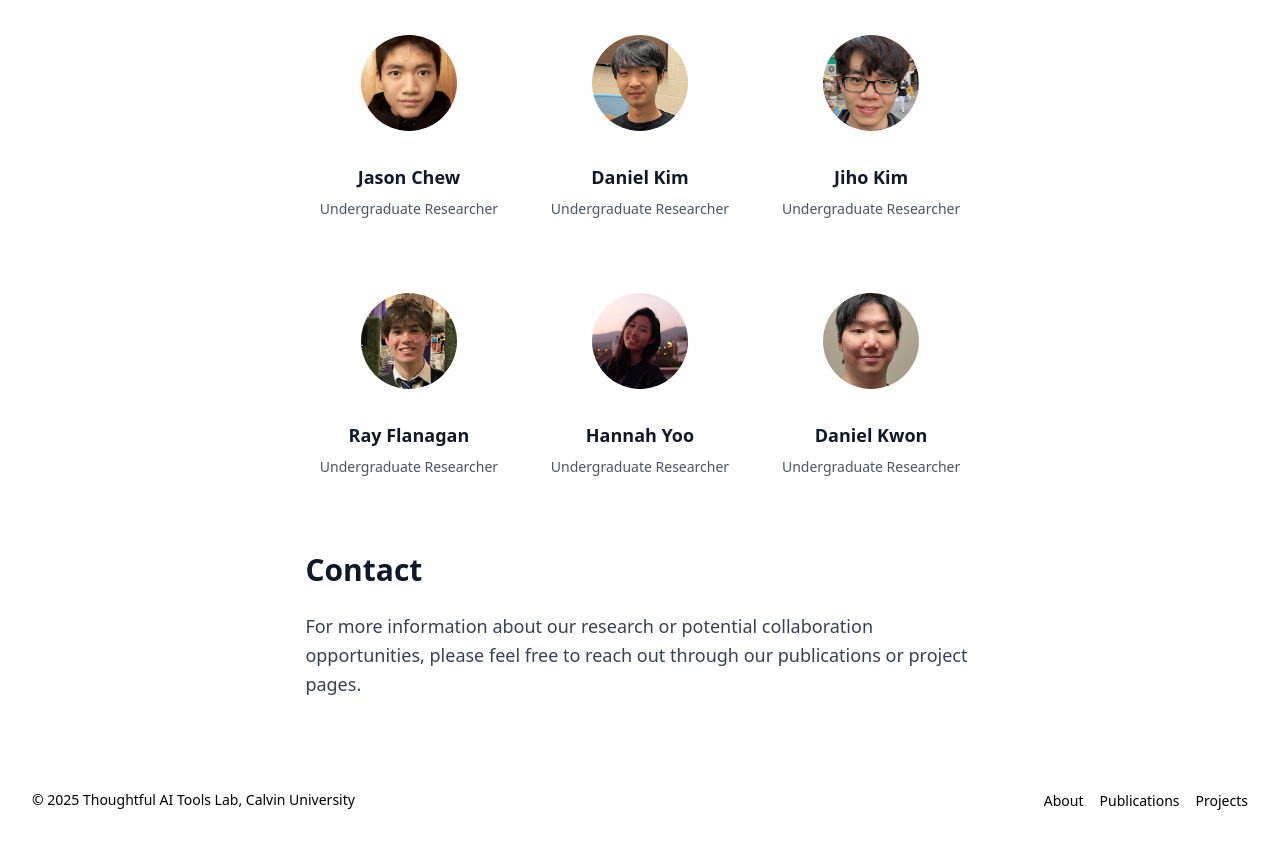
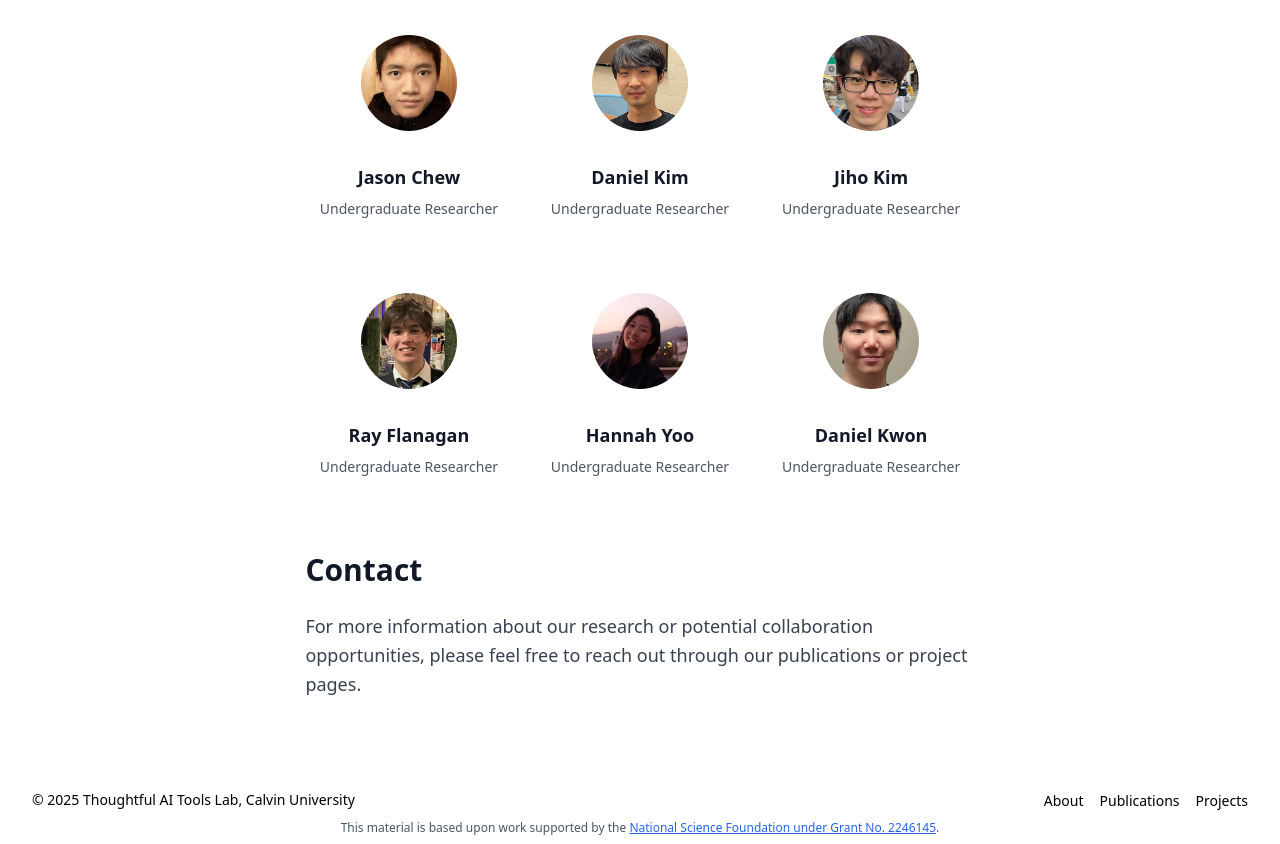
Before and after one commit to AIToolsLab/AIToolsLab.github.io, an Astro site: page /about in a window 1280 px wide. Shown: the part 982-1826 px from the top of the page. Before the commit the page ends 1802 px from the top, so only its background shows below. Built offline with nearby package versions, Linux system fonts and the light colour scheme; Astro itself is replaced by a stand-in of ours; a web font is replaced by a local one.

Commit message:
NSF acknowledgment

```diff
--- a/src/components/lab/LabFooter.tsx
+++ b/src/components/lab/LabFooter.tsx
@@ -30,6 +30,9 @@ export default function LabFooter() {
           </li>
         </ul>
       </div>
+      <div className="w-full text-center mt-2 text-xs text-gray-600">
+        This material is based upon work supported by the <a href="https://www.nsf.gov/awardsearch/showAward?AWD_ID=2246145" className="underline text-blue-600 hover:text-blue-800" target="_blank" rel="noopener noreferrer">National Science Foundation under Grant No. 2246145</a>.
+      </div>
     </footer>
   );
 }
```
